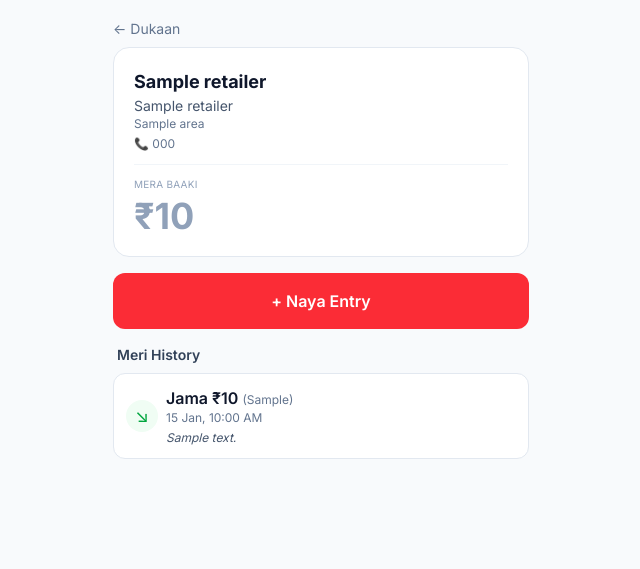
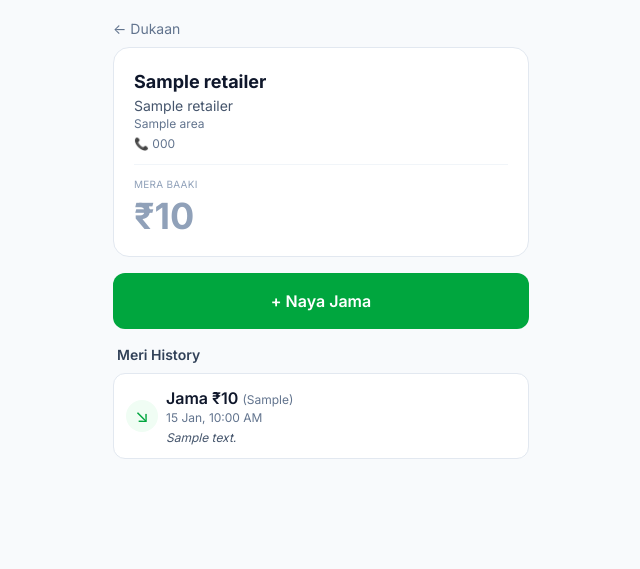
Before and after one commit to mriddyagrawal/ganpatienterprises, a Django app: template templates/salesman/retailer_detail.html in a window 1280 px wide. Shown: the part 49-618 px from the top of the page, without its empty margins (319-959 px from the left). Run offline with Django 5.2, Linux system fonts and the light colour scheme; the template is opened without the code that fills it: most values are stand-ins (such as "Sample title", 1, 10 or a date in 2020); style sheets or scripts are compiled from the project's sources; some libraries are stand-ins or nearby versions.

Commit message:
fix(ui): swap red "+ Naya Entry" to green "+ Naya Jama" on retailer detail
Antigravity visual audit flagged this as a P1 semantic-color mismatch.
The button on /dukaan/<id>/ used bg-red-500 (red = Udhar in this
app's palette) but the only thing a salesman can do from it is record
a Jama (cash collection). Red-on-payment confused which direction
money was moving.

Two changes:
- bg-red-500 → bg-green-600 (matches the Jama-Save submit button on
  the form it leads to)
- "+ Naya Entry" → "+ Naya Jama" — since this branch's salesman flow
  is Jama-only (Udhar comes via Jio import), the label can be
  unambiguous

The Bottom Nav and the standalone picker page keep "Naya Entry"
naming, since those are entry-point selectors, not the action itself.

149 tests green.

Co-Authored-By: Claude Opus 4.7 (1M context) <noreply@anthropic.com>

```diff
--- a/templates/salesman/retailer_detail.html
+++ b/templates/salesman/retailer_detail.html
@@ -27,8 +27,8 @@
     </div>
 
     <a href="{% url 'core:entry_new' retailer.pk %}"
-       class="block w-full bg-red-500 hover:bg-red-600 text-white font-semibold text-center py-4 rounded-xl mb-4 text-base">
-        + Naya Entry
+       class="block w-full bg-green-600 hover:bg-green-700 text-white font-semibold text-center py-4 rounded-xl mb-4 text-base">
+        + Naya Jama
     </a>
 
     <h2 class="text-sm font-semibold text-slate-700 mb-2 px-1">Meri History</h2>
```
